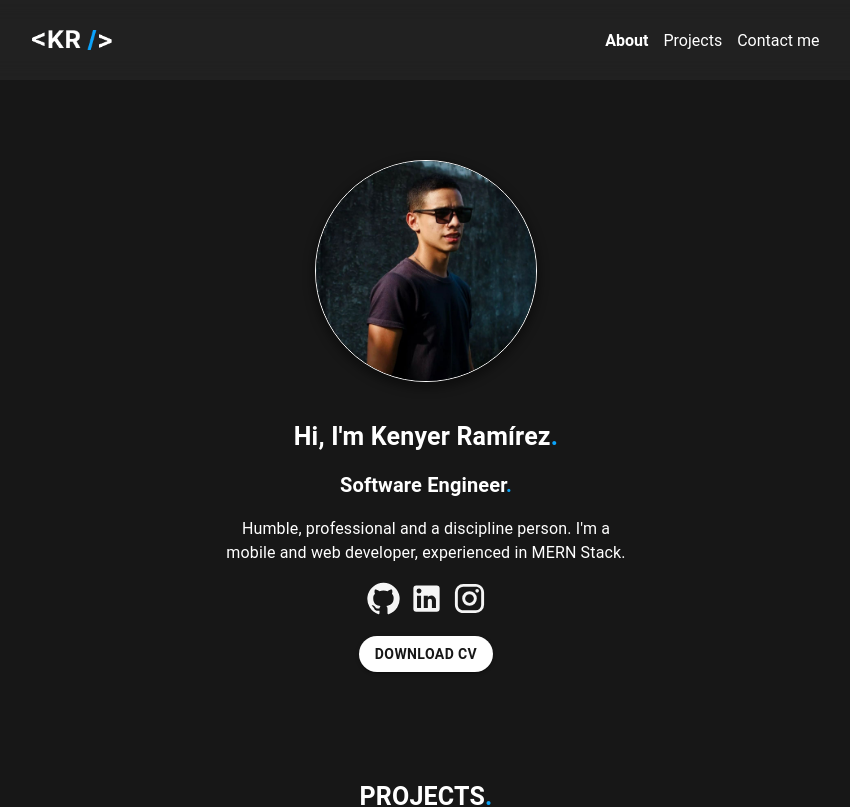
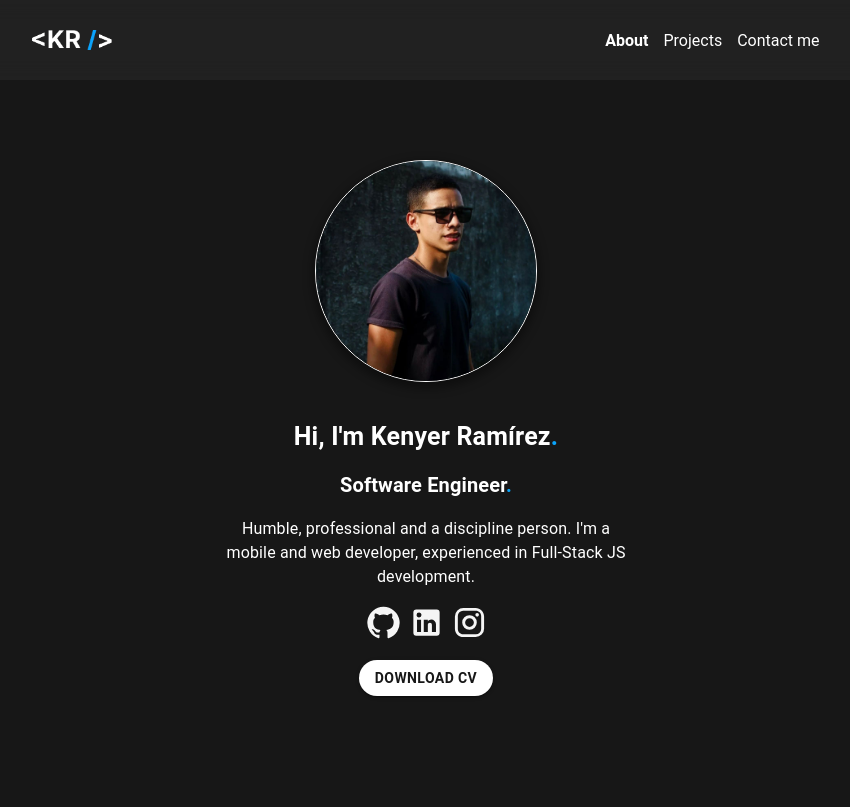
Before and after one commit to KenyerRamirez/portfolio, a React (Vite) app: page / in a window 1280 px wide. Shown: the top 807 px of the page, without its empty margins (214-1064 px from the left). Built offline with nearby package versions, Linux system fonts and the light colour scheme.

Commit message:
change in homepage description 14/02/24

```diff
--- a/src/components/HomePage.jsx
+++ b/src/components/HomePage.jsx
@@ -53,7 +53,7 @@ const HomePage = () => {
           </Typography>
           <Typography className="text-about" sx={{ mb: 2 }}>
             Humble, professional and a discipline person. I'm a mobile and web
-            developer, experienced in MERN Stack.
+            developer, experienced in Full-Stack JS development.
           </Typography>
           <Box sx={{ mb: 2 }}>
             <Link
```
